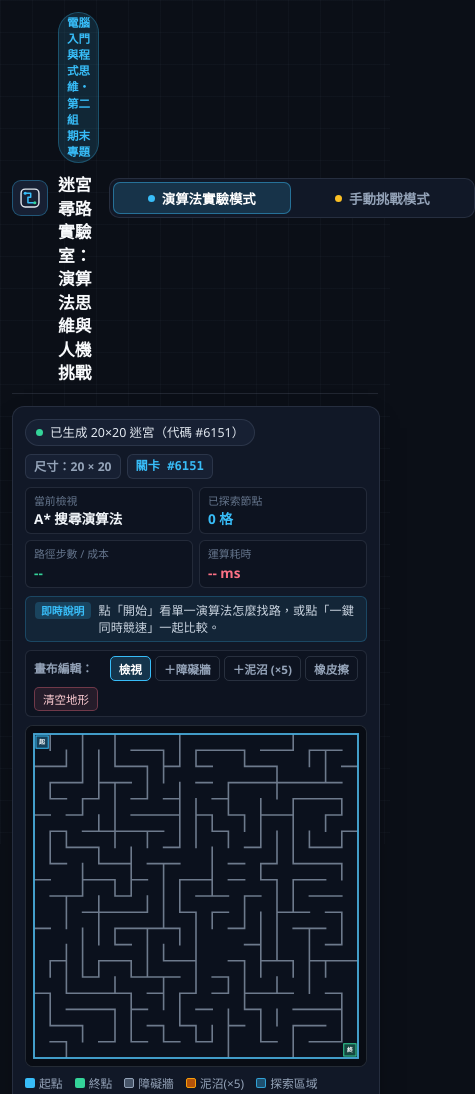
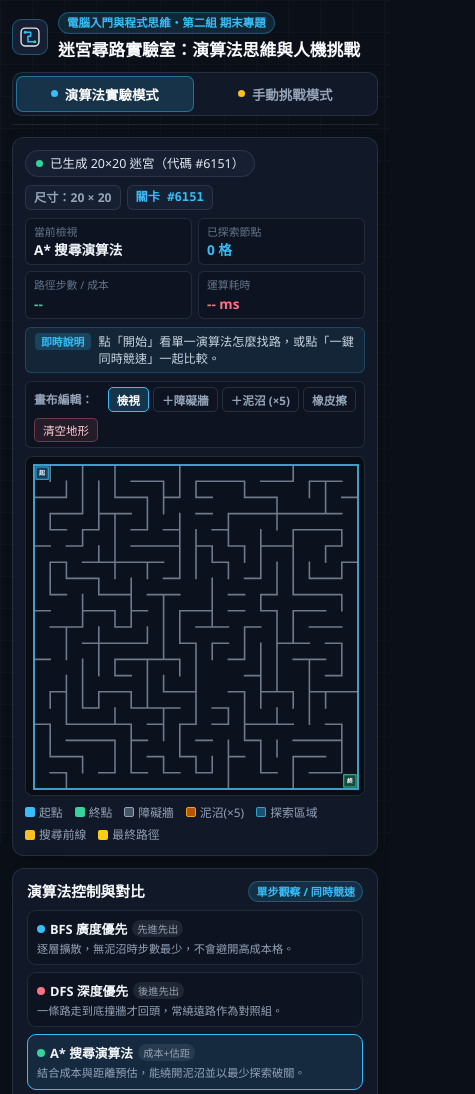
Before and after one commit to danny931228-collab/ai-maze, a plain HTML site: page index.html in a window 390 px wide. Shown: the top 1094 px of the page, 475 px wide, since content can reach past the window. Drawn offline with Linux system fonts and the light colour scheme.

Commit message:
fix: prevent mobile header wrap squash and horizontal overflow

```diff
--- a/index.html
+++ b/index.html
@@ -4,7 +4,7 @@
   <meta charset="UTF-8" />
   <meta name="viewport" content="width=device-width, initial-scale=1.0" />
   <title>迷宮尋路實驗室｜電腦入門與程式思維 第二組專題</title>
-  <link rel="stylesheet" href="style.css?v=4" />
+  <link rel="stylesheet" href="style.css?v=5" />
 </head>
 <body>
   <div class="bg-grid" aria-hidden="true"></div>
@@ -403,6 +403,6 @@
     </main>
   </div>
 
-  <script src="app.js?v=4"></script>
+  <script src="app.js?v=5"></script>
 </body>
 </html>
--- a/style.css
+++ b/style.css
@@ -68,7 +68,8 @@ body {
   display: flex;
   align-items: center;
   justify-content: space-between;
-  gap: 14px;
+  flex-wrap: wrap;
+  gap: 10px 14px;
   padding-bottom: 8px;
   border-bottom: 1px solid var(--border-subtle);
 }
@@ -77,6 +78,7 @@ body {
   display: flex;
   align-items: center;
   gap: 10px;
+  min-width: 0;
 }
 
 .brand-icon {
@@ -171,6 +173,10 @@ body {
   grid-template-columns: minmax(420px, 1.05fr) 1fr;
   gap: 12px;
   align-items: stretch;
+}
+
+.main-grid > * {
+  min-width: 0;
 }
 
 .card {
@@ -928,13 +934,13 @@ kbd {
 
 /* Tablet / Mobile fallback: allow natural scrolling and prioritize controls right below maze */
 @media (max-width: 1020px) {
-  html, body { height: auto; }
-  .app-shell { height: auto; overflow: visible; padding: 12px; gap: 12px; }
-  .main-grid { grid-template-columns: 1fr; grid-template-rows: auto; }
-  .arena-panel { overflow: visible; }
+  html, body { height: auto; overflow-x: hidden; }
+  .app-shell { height: auto; width: 100%; overflow: visible; overflow-x: hidden; padding: 12px; gap: 12px; }
+  .main-grid { grid-template-columns: minmax(0, 1fr); grid-template-rows: auto; }
+  .arena-panel { overflow: visible; width: 100%; }
   .canvas-wrapper { flex: none; aspect-ratio: 1 / 1; width: 100%; }
   .insight-bar { white-space: normal; overflow: visible; text-overflow: clip; align-items: flex-start; }
-  .sidebar { overflow: visible; }
+  .sidebar { overflow: visible; width: 100%; }
   #aiControlsPanel, #manualControlsPanel { order: 1; }
   #leaderboardPanel { order: 2; }
   .settings-card { order: 3; }
@@ -944,9 +950,11 @@ kbd {
 }
 
 @media (max-width: 640px) {
-  .app-header { gap: 10px; }
-  .mode-switcher { width: 100%; }
-  .mode-btn { flex: 1; justify-content: center; }
+  .app-header { flex-direction: column; align-items: stretch; gap: 10px; }
+  .brand { width: 100%; }
+  .brand-text { flex: 1; min-width: 0; gap: 4px; }
+  .mode-switcher { width: 100%; display: flex; }
+  .mode-btn { flex: 1; justify-content: center; padding: 8px 8px; }
   .hud-strip { grid-template-columns: repeat(2, 1fr); }
   .algo-list { grid-template-columns: 1fr; }
   .race-grid { grid-template-columns: 1fr; }
```
